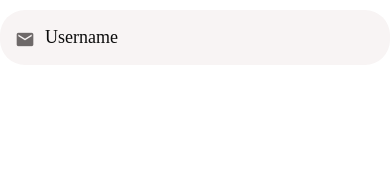
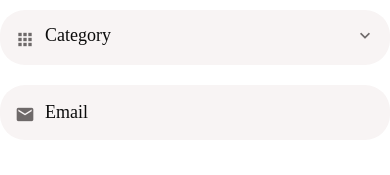
Before and after one commit to DejanJovovic/DoneMarketplace, a React Native app in the folder DoneWithMarketPlace/: screen / in a window 390 px wide. Shown: the top 175 px of the page. Built offline with nearby package versions, Linux system fonts and the light colour scheme.

Commit message:
added picker component with modal

```diff
--- a/DoneWithMarketPlace/App.js
+++ b/DoneWithMarketPlace/App.js
@@ -1,11 +1,13 @@
 import React from "react";
 import Screen from "./app/components/screen";
 import AppTextInput from "./app/components/AppTextInput";
+import AppPicker from "./app/components/AppPicker";
 
 export default function App() {
   return (
     <Screen>
-      <AppTextInput placeholder="Username" icon="email" />
+      <AppPicker icon="apps" placeholder="Category" />
+      <AppTextInput icon="email" placeholder="Email" />
     </Screen>
   );
 }
--- /dev/null
+++ b/DoneWithMarketPlace/app/components/AppPicker.js
@@ -0,0 +1,66 @@
+import React, { useState } from "react";
+import {
+  TextInput,
+  View,
+  StyleSheet,
+  Platform,
+  TouchableWithoutFeedback,
+  Modal,
+  Button,
+} from "react-native";
+import { MaterialCommunityIcons } from "@expo/vector-icons";
+import defaultStyles from "../config/styles";
+import AppText from "./AppText";
+import Screen from "./screen";
+
+function AppPicker({ icon, placeholder, ...otherProps }) {
+  const [modalVisible, setModalVisible] = useState(false);
+
+  return (
+    <>
+      <TouchableWithoutFeedback onPress={() => setModalVisible(true)}>
+        <View style={styles.container}>
+          {icon && (
+            <MaterialCommunityIcons
+              name={icon}
+              size={20}
+              color={defaultStyles.colors.medium}
+              style={styles.icon}
+            />
+          )}
+          <AppText style={styles.text}>{placeholder}</AppText>
+          <MaterialCommunityIcons
+            name="chevron-down"
+            size={20}
+            color={defaultStyles.colors.medium}
+          />
+        </View>
+      </TouchableWithoutFeedback>
+      <Modal visible={modalVisible} animationType="slide">
+        <Screen>
+          <Button title="Close" onPress={() => setModalVisible(false)} />
+        </Screen>
+      </Modal>
+    </>
+  );
+}
+
+const styles = StyleSheet.create({
+  container: {
+    backgroundColor: defaultStyles.colors.light,
+    borderRadius: 25,
+    flexDirection: "row",
+    width: "100%",
+    padding: 15,
+    marginVertical: 10,
+  },
+  icon: {
+    marginRight: 10,
+    marginTop: 4,
+  },
+  text: {
+    flex: 1,
+  },
+});
+
+export default AppPicker;
--- a/DoneWithMarketPlace/app/components/Screen.js
+++ b/DoneWithMarketPlace/app/components/Screen.js
@@ -2,7 +2,7 @@
 import Constants from "expo-constants";
 import { SafeAreaView, StyleSheet } from "react-native";
 
-function Screen({ children, style }) {
+function screen({ children, style }) {
   return <SafeAreaView style={[styles.screen, style]}>{children}</SafeAreaView>;
 }
 
@@ -13,4 +13,4 @@
   },
 });
 
-export default Screen;
+export default screen;
--- a/DoneWithMarketPlace/app/screens/AccountScreen.js
+++ b/DoneWithMarketPlace/app/screens/AccountScreen.js
@@ -1,6 +1,6 @@
 import React from "react";
 import { FlatList, StyleSheet, View } from "react-native";
-import Screen from "../components/Screen";
+import Screen from "../components/screen";
 import ListItem from "../components/ListItem";
 import colors from "../config/colors";
 import Icon from "../components/Icon";
--- a/DoneWithMarketPlace/app/screens/MessagesScreen.js
+++ b/DoneWithMarketPlace/app/screens/MessagesScreen.js
@@ -1,7 +1,7 @@
 import React, { useState } from "react";
 import { FlatList, StyleSheet, View } from "react-native";
 
-import Screen from "../components/Screen";
+import Screen from "../components/screen";
 import ListItem from "../components/ListItem";
 import ListItemSeparator from "../components/ListItemSeparator";
 
```
